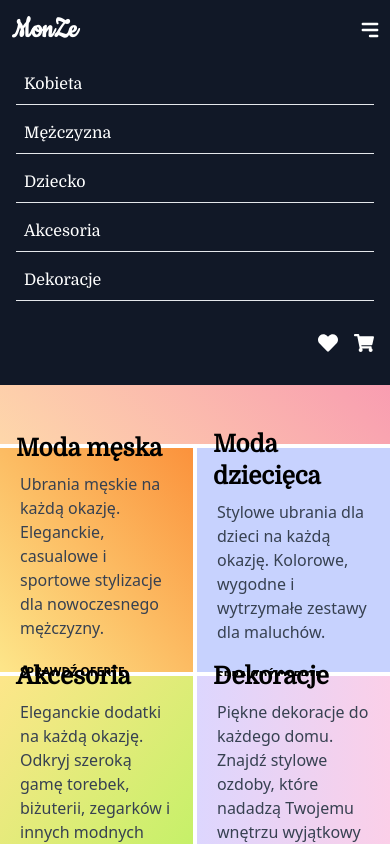
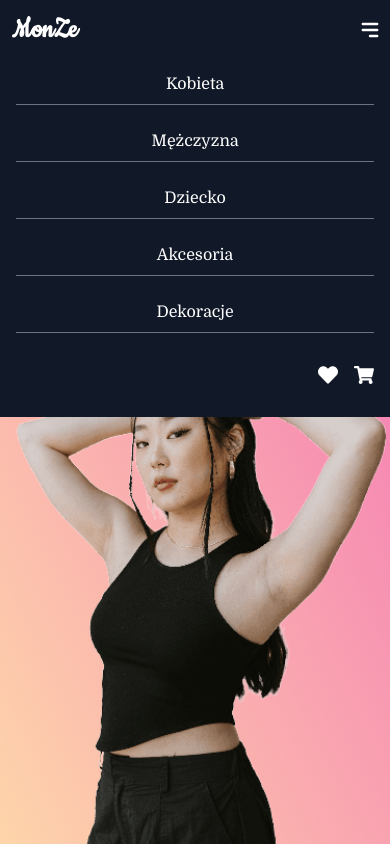
Before and after one commit to GxbrielZ/monze_store, a React (Create React App) app: page / in a window 390 px wide. Both pictures are taken after a click on the element 370 px from the left and 30 px from the top of the page. Shown: the top 844 px of the page. Built offline with nearby package versions, Linux system fonts and the light colour scheme.

Commit message:
Style: add styles for responsiveness on all devices

```diff
--- a/src/components/Commercial/Commercial.tsx
+++ b/src/components/Commercial/Commercial.tsx
@@ -18,13 +18,13 @@ const Commercial: React.FC = () => {
     useEffect(() => {
         const interval = setInterval(() => {
             setCurrentImage((prevImage) => (prevImage + 1) % images.length);
-        }, 10000);
+        }, 7000);
 
         return () => clearInterval(interval);
     }, []);
 
     return (
-        <div className='relative w-full h-96 md:h-[40rem] mt-24'>
+        <div className='relative w-full h-96 md:h-[40rem] mt-12 md:mt-24'>
             <AnimatePresence>
                 <motion.img
                     key={currentImage}
--- a/src/components/FanpageSection/FanpageSection.tsx
+++ b/src/components/FanpageSection/FanpageSection.tsx
@@ -9,11 +9,11 @@ const images = [ FanmadeOne, FanmadeTwo, FanmadeThree, FanmadeFour, FanmadeFive
 
 const FanpageSection: React.FC = () => {
   return (
-    <div>
-        <h1 className='container mx-auto text-center text-2xl font-bold mb-8 pb-2 border-b-4 border-red-600'>
+    <div className='mx-auto mt-16 md:mt-24'>
+        <h1 className='text-2xl font-bold mb-8 pb-2 mx-4 text-center border-b-4 border-red-600'>
             OBSERWUJ NASZ PROFIL NA INSTAGRAMIE
         </h1>
-        <div className='grid grid-cols-1 sm:grid-cols-2 md:grid-cols-3 lg:grid-cols-5'>
+        <div className='grid grid-cols-1 sm:grid-cols-2 md:grid-cols-3 lg:grid-cols-5 md:overflow-hidden'>
             {images.map((src, index) => (
                 <div key={index} className='flex justify-center'>
                     <img
--- a/src/components/Hero/Hero.tsx
+++ b/src/components/Hero/Hero.tsx
@@ -9,66 +9,56 @@ import DecorationsPicture from '../../assets/images/DecorationsPicture.png';
 const Hero: React.FC = () => {
   return (
     <div className='grid lg:grid-cols-2 gap-1'>
-        <div className='flex bg-gradient-to-tr from-orange-200 to-pink-400 pl-4 md:px-4 md:px-14 h-96 md:h-auto'>
-            <div className='flex flex-col justify-center items-start md:w-1/2 2xl:ml-6'>
-                <h1 className='font-cookie text-5xl md:text-6xl font-bold md:mb-4'>
+        <div className='md:flex bg-gradient-to-tr from-orange-200 to-pink-400 md:h-auto'>
+            <div className='flex flex-col justify-center items-start md:w-1/2 xl:w-2/5 2xl:w-1/2 mt-8 md:px-14 xl:px-4 2xl:px-14'>
+                <h1 className='mx-auto lg:mx-0 font-cookie text-6xl xl:text-5xl 2xl:text-6xl font-bold md:mb-2 lg:mb-4'>
                     Moda damska
                 </h1>
-                <p className='md:mb-2 w-80 md:w-96 text-gray-700 text-md 2xl:text-lg'>
+                <p className='text-center md:text-start md:mb-2 md:w-96 xl:w-80 2xl:w-96 px-4 md:px-0 text-gray-700 text-md 2xl:text-lg'>
                     Odkryj najnowsze trendy i wyjątkowe kolekcje w modzie damskiej. Nasza oferta obejmuje eleganckie sukienki, stylowe bluzki, wygodne spodnie i modne akcesoria, które podkreślą Twój unikalny styl.
                 </p>
-                <ShopButton />
+                <div className='mx-auto md:mx-0'>
+                    <ShopButton />
+                </div>
             </div>
-            <img src={GirlPicture} alt='Moda damska' className='hidden md:block w-full h-full object-cover xl:ml-10' />
+            <img src={GirlPicture} alt='Moda damska' className='w-full md:h-full object-cover' />
         </div>
-        <div className='grid grid-cols-2 gap-1'>
-            <div className='flex bg-gradient-to-tr from-amber-200 to-orange-400 px-4'>
-                <div className='flex flex-col justify-center items-start md:w-1/2 h-56 md:h-auto'>
+        <div className='grid md:grid-cols-2 gap-1'>
+            <div className='flex justify-between md:justify-start bg-gradient-to-tr from-amber-200 to-orange-400 px-4 h-64 xl:h-auto'>
+                <div className='flex flex-col justify-center items-start md:w-1/2 md:h-auto md:ml-2'>
                     <h2 className='font-domine text-2xl md:text-xl lg:text-2xl 2xl:text-3xl mb-2 font-bold'>
                         Moda męska
                     </h2>
-                    <p className='text-gray-700 text-md ml-1'>
-                        Ubrania męskie na każdą okazję. Eleganckie, casualowe i sportowe stylizacje dla nowoczesnego mężczyzny.
-                    </p>
                     <ShopButton />
                 </div>
-                <img src={ManPicture} alt='Moda męska' className='hidden md:block w-full h-48 object-cover md:w-1/2 md:h-auto' />
+                <img src={ManPicture} alt='Moda męska' className='w-1/2 h-auto object-cover' />
             </div>
-            <div className='flex bg-indigo-200 px-4'>
-                <div className='flex flex-col justify-center items-start md:w-1/2 h-56 md:h-auto'>
+            <div className='flex justify-between md:justify-start bg-indigo-200 px-4 h-64 xl:h-auto'>
+                <div className='flex flex-col justify-center items-start md:w-1/2 md:h-auto md:ml-2'>
                     <h2 className='font-domine text-2xl md:text-xl lg:text-2xl 2xl:text-3xl mb-2 font-bold'>
                         Moda dziecięca
                     </h2>
-                    <p className='text-gray-700 text-md ml-1'>
-                        Stylowe ubrania dla dzieci na każdą okazję. Kolorowe, wygodne i wytrzymałe zestawy dla maluchów.
-                    </p>
                     <ShopButton />
                 </div>
-                <img src={KidPicture} alt='Moda dziecięca' className='hidden md:block w-full h-48 object-cover md:w-1/2 md:h-auto' />
+                <img src={KidPicture} alt='Moda dziecięca' className='w-1/2 h-auto object-cover' />
             </div>
-            <div className='flex bg-gradient-to-br from-amber-200 to-lime-300 px-4'>
-                <div className='flex flex-col justify-center items-start md:w-1/2 h-56 md:h-auto'>
+            <div className='flex justify-between bg-gradient-to-br from-amber-200 to-lime-300 px-4 h-64 xl:h-auto'>
+                <div className='flex flex-col justify-center items-start md:w-1/2 md:h-auto md:ml-2'>
                     <h2 className='font-domine text-2xl md:text-xl lg:text-2xl 2xl:text-3xl mb-2 font-bold'>
                         Akcesoria
                     </h2>
-                    <p className='text-gray-700 text-md ml-1'>
-                        Eleganckie dodatki na każdą okazję. Odkryj szeroką gamę torebek, biżuterii, zegarków i innych modnych akcesoriów.
-                    </p>
                     <ShopButton />
                 </div>
-                <img src={AccesoriesPicture} alt='Akcesoria' className='hidden md:block w-full h-48 object-cover md:w-1/2 md:h-auto' />
+                <img src={AccesoriesPicture} alt='Akcesoria' className='w-1/2 h-auto object-cover' />
             </div>
-            <div className='flex bg-gradient-to-r from-violet-200 to-pink-200 px-4'>
-                <div className='flex flex-col justify-center items-start md:w-1/2 h-56 md:h-auto'>
+            <div className='flex justify-between bg-gradient-to-r from-violet-200 to-pink-200 px-4 h-64 xl:h-auto'>
+                <div className='flex flex-col justify-center items-start md:w-1/2 md:h-auto md:ml-2'>
                     <h2 className='font-domine text-2xl md:text-xl lg:text-2xl 2xl:text-3xl mb-2 font-bold'>
                         Dekoracje
                     </h2>
-                    <p className='text-gray-700 text-md ml-1'>
-                        Piękne dekoracje do każdego domu. Znajdź stylowe ozdoby, które nadadzą Twojemu wnętrzu wyjątkowy charakter.
-                    </p>
                     <ShopButton />
                 </div>
-                <img src={DecorationsPicture} alt='Dekoracje' className='hidden md:block w-full h-48 object-cover md:w-1/2 md:h-auto' />
+                <img src={DecorationsPicture} alt='Dekoracje' className='w-1/2 h-auto object-cover' />
             </div>
         </div>
     </div>
--- a/src/components/InfoBar/InfoBar.tsx
+++ b/src/components/InfoBar/InfoBar.tsx
@@ -6,7 +6,7 @@ import { BsBagHeartFill } from "react-icons/bs";
 
 const InfoBar: React.FC = () => {
   return (
-    <div className='flex flex-wrap justify-around items-center p-4 bg-gray-100 shadow-sm mt-24 mb-40 text-gray-900'>
+    <div className='flex flex-wrap justify-around items-center p-4 bg-gray-100 shadow-sm mt-12 md:mt-24 text-gray-900'>
         <div className='flex flex-col items-center p-2 w-full sm:w-1/2 md:w-1/4 mb-4 md:mb-0'>
             <div className='text-5xl'>
                 <MdLocalShipping />
@@ -40,7 +40,7 @@ const InfoBar: React.FC = () => {
                 </p>
             </div>
         </div>
-        <div className='flex flex-col items-center p-2 w-full sm:w-1/2 md:w-1/4 mb-4 md:mb-0'>
+        <div className='flex flex-col items-center p-2 w-full sm:w-1/2 md:w-1/4'>
             <div className='text-5xl'>
                 <BsBagHeartFill />
             </div>
--- a/src/components/Navbar/Navbar.tsx
+++ b/src/components/Navbar/Navbar.tsx
@@ -51,12 +51,12 @@ const Navbar: React.FC = () => {
             exit={{ opacity: 0, x: -100 }}
             className='absolute lg:hidden top-0 left-0 w-full bg-gray-900 text-white p-4'
           >
-            <ul className='space-y-4 pt-14 pb-4'>
+            <ul className='space-y-6 pt-14 pb-4'>
               {menuData.map((item, index) => (
                 <li key={index}>
                   <Link
                     to={item.link}
-                    className='block border-b pb-2 pl-2'
+                    className='text-center block border-b border-gray-500 pb-2'
                     onClick={toggleMobileMenu}
                   >
                     {item.name}
--- a/src/components/ProductListing/ProductListing.tsx
+++ b/src/components/ProductListing/ProductListing.tsx
@@ -3,14 +3,14 @@ import products from '../../data/products';
 
 const ProductListing: React.FC = () => {
   return (
-    <div className='container mx-auto mt-6 p-4'>
-        <h1 className='text-2xl font-bold mb-8 pb-2 border-b-4 border-red-600'>
+    <div className='container mx-auto mt-8 px-4'>
+        <h1 className='text-2xl font-bold mb-8 pl-2 pb-2 border-b-4 border-red-600'>
             NOWE PRODUKTY
         </h1>
-        <div className='grid grid-cols-1 sm:grid-cols-2 md:grid-cols-3 lg:grid-cols-4 gap-4 cursor-pointer px-2'>
+        <div className='grid grid-cols-1 sm:grid-cols-2 md:grid-cols-3 lg:grid-cols-4 gap-2 cursor-pointer px-2'>
             {products.map(product => (
                 <div key={product.id} className='border p-4 relative hover:bg-gray-100 duration-300 rounded-md'>
-                    <img src={product.image} alt={product.title} className='w-full h-48 lg:h-80 object-cover mb-2' />
+                    <img src={product.image} alt={product.title} className='w-full h-96 object-cover mb-2' />
                     <h2 className="text-lg font-semibold">
                         {product.title}
                     </h2>
--- a/src/components/PromotedAccesories/PromotedAccesories.tsx
+++ b/src/components/PromotedAccesories/PromotedAccesories.tsx
@@ -5,31 +5,31 @@ const PromotedAccesories: React.FC = () => {
     const categories = ['BIŻUTERIA', 'TORBY/PLECAKI', 'NAKRYCIA GŁOWY'];
 
     return (
-        <div className='container mx-auto mt-12'>
-            <h1 className='text-2xl font-bold mb-8 pb-2 border-b-4 border-red-600'>
+        <div className='container mx-auto mt-8 px-4'>
+            <h1 className='text-2xl font-bold mb-8 pl-2 pb-2 border-b-4 border-red-600'>
                 POLECANE AKCESORIA
             </h1>
             <div className='grid grid-cols-1 md:grid-cols-3 gap-5 lg:gap-12'>
                 {categories.map((category) => (
                     <div key={category} className='px-6 mb-8'>
-                        <h2 className='text-md lg:text-xl font-bold mb-4'>
+                        <h2 className='text-lg lg:text-xl font-bold text-center md:text-start mb-6 md:mb-4 pb-2 pl-2 border-b-2 border-red-600'>
                             {category}
                         </h2>
                         <div className='space-y-4'>
                             {accesories.filter((accesory) => accesory.category === category).map((accesory) => (
                                 <div
                                     key={accesory.title}
-                                    className='flex items-center space-x-2 lg:space-x-4 lg:pr-4 hover:bg-gray-100 cursor-pointer duration-300'>
+                                    className='flex space-x-4 lg:pr-4 hover:bg-gray-100 cursor-pointer duration-300'>
                                     <img
                                         src={accesory.imageUrl}
                                         alt={accesory.title}
-                                        className='w-16 h-16 lg:w-20 lg:h-20 object-cover'
+                                        className='w-20 md:w-16 h-20 md:h-16 object-cover'
                                     />
                                     <div className='overflow-hidden whitespace-nowrap'>
-                                        <h3 className='text-sm lg:text-lg font-semibold truncate'>
+                                        <h3 className='text-md lg:text-lg font-bold truncate'>
                                             {accesory.title}
                                         </h3>
-                                        <p className='text-sm lg:text-lg text-red-600'>
+                                        <p className='text-md lg:text-lg text-red-600 font-semibold'>
                                             {accesory.price} PLN
                                         </p>
                                     </div>
--- a/src/components/PromotedProducts/PromotedProducts.tsx
+++ b/src/components/PromotedProducts/PromotedProducts.tsx
@@ -21,8 +21,6 @@ const PromotedProducts: React.FC = () => {
             settings: {
               slidesToShow: 3,
               slidesToScroll: 1,
-              infinite: true,
-              dots: false,
             }
           },
           {
@@ -43,8 +41,8 @@ const PromotedProducts: React.FC = () => {
     };
 
     return (
-        <div className='container mx-auto'>
-            <h1 className='text-2xl font-bold mb-4 pb-2 border-b-4 border-red-600'>
+        <div className='container mx-auto mt-8 md:mt-24 px-4'>
+            <h1 className='text-2xl font-bold mb-4 pl-2 pb-2 border-b-4 border-red-600'>
                 POLECANE PRODUKTY
             </h1>
             <div className='relative'>
@@ -55,9 +53,9 @@ const PromotedProducts: React.FC = () => {
                               <img
                                   src={product.image}
                                   alt={product.title}
-                                  className='h-60 lg:h-96 w-full object-cover mb-4 rounded'
+                                  className='h-80 lg:h-96 w-full object-cover mb-4 rounded'
                               />
-                              <h3 className='text-lg'>
+                              <h3 className='text-lg truncate'>
                                   {product.title}
                               </h3>
                               <p className='text-red-600'>
--- a/src/components/Shared/ShopButton.tsx
+++ b/src/components/Shared/ShopButton.tsx
@@ -2,7 +2,7 @@ import React from 'react';
 
 const ShopButton: React.FC = () => {
   return (
-    <button className='pb-1 pl-1 pr-2 mt-6 md:mt-2 2xl:mt-4 border-b-4 border-red-600 hover:border-red-700 font-semibold text-xs md:text-md 2xl:text-lg duration-300'>
+    <button className='pb-2 pl-1 pr-2 mt-6 md:mt-2 2xl:mt-4 border-b-4 border-red-600 hover:border-red-700 font-semibold text-[0.9rem] md:text-md 2xl:text-[1rem] duration-300'>
         SPRAWDŹ OFERTĘ
     </button>
   )
```
